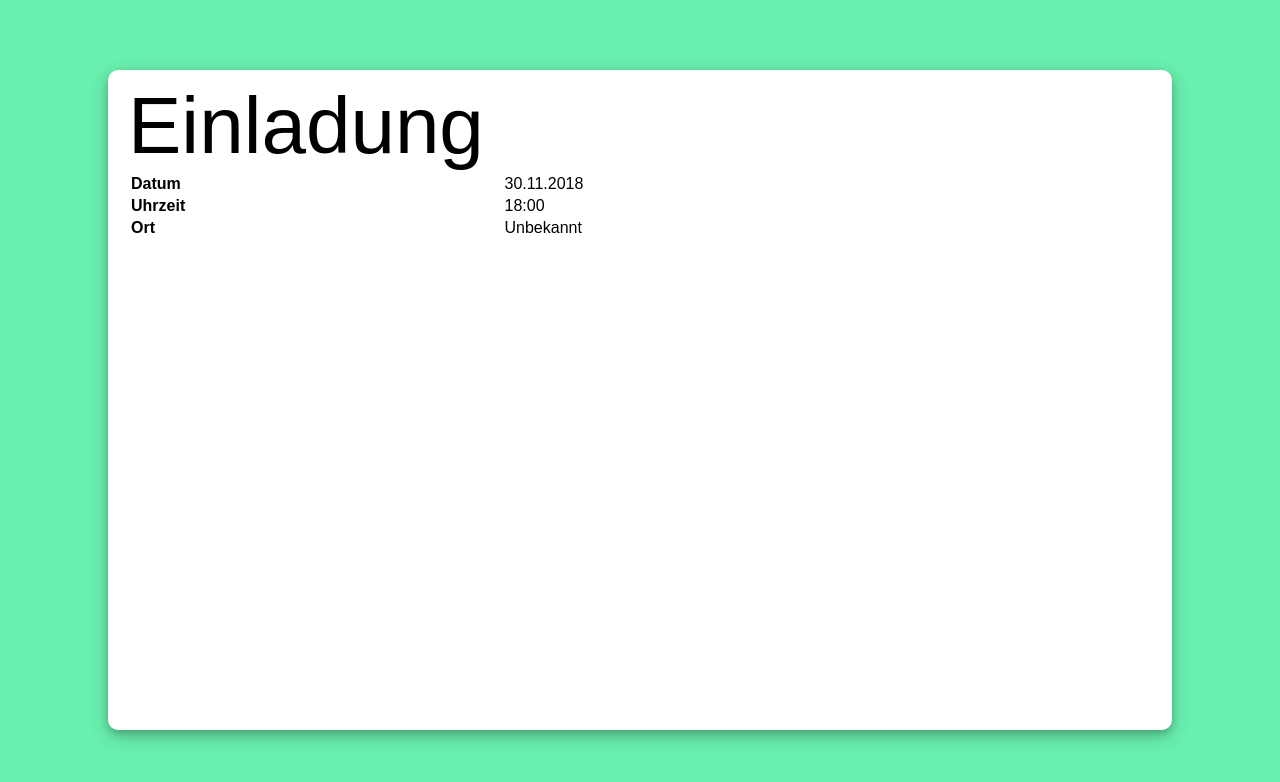
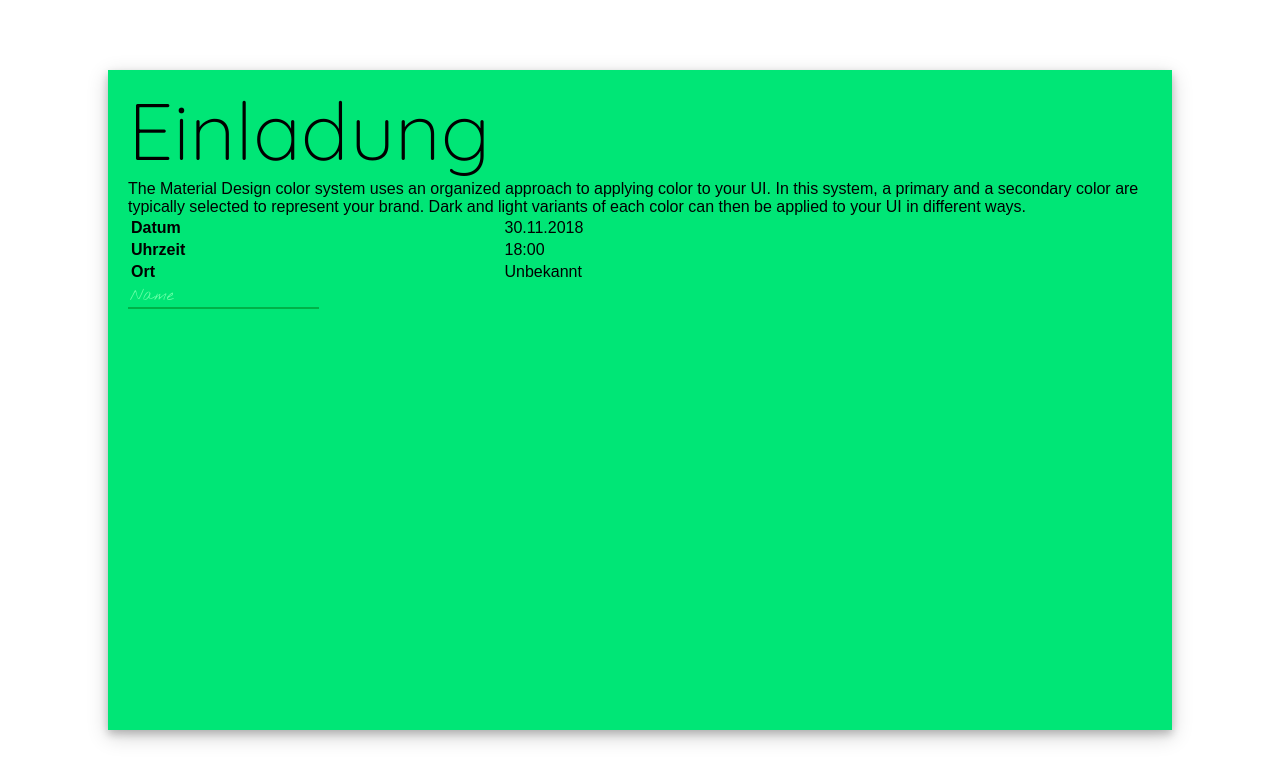
Before and after one commit to RaphiOriginal/30, a React (Create React App) app: page / in a window 1280 px wide. Shown: the top 782 px of the page. Built offline with nearby package versions, Linux system fonts and the light colour scheme.

Commit message:
prototyped card look and form look

```diff
--- a/src/App.css
+++ b/src/App.css
@@ -1,5 +1,7 @@
+@import url('https://fonts.googleapis.com/css?family=Nothing+You+Could+Do|Quicksand:300');
+
 .App {
-  background-color: #69F0AE;
+  background-color: white;
   height: 100vh;
   width: 100vw;
   display: flex;
@@ -9,13 +11,12 @@
 }
 
 .Page {
+  background-color: #00e676;
   display: flex;
-  background-color: white;
   flex-direction: column;
   height: 80vh;
   width: 80vw;
   padding: 10px 20px;
-  border-radius: 10px;
   box-shadow: 0 4px 8px 0 rgba(0, 0, 0, 0.2), 0 6px 20px 0 rgba(0, 0, 0, 0.19);
 }
 
@@ -23,6 +24,21 @@
 }
 
 .details {
+}
+
+.text {
+}
+
+.input-line {
+  background-color: #00e676;
+  border: none;
+  border-bottom: 2px solid #00b248;
+  font-size: 1em;
+  font-family: 'Nothing You Could Do', cursive;
+}
+
+.input-line::placeholder {
+  color: #66ffa6;
 }
 
 .bold {
@@ -50,6 +66,7 @@
 }
 
 .App-title {
+  font-family: 'Quicksand', sans-serif;
   font-size: 5em;
 }
 
--- a/src/App.js
+++ b/src/App.js
@@ -8,11 +8,15 @@ class App extends Component {
       <div className="App">
         <Page classname="Page">
           <Title classname="App-title">Einladung</Title>
+          <Text classname="text">The Material Design color system uses an organized approach to applying color to your UI. In this system, a primary and a secondary color are typically selected to represent your brand. Dark and light variants of each color can then be applied to your UI in different ways.</Text>
           <Details>
             <Detail header="Datum" info="30.11.2018" />
             <Detail header="Uhrzeit" info="18:00" />
             <Detail header="Ort" info="Unbekannt" />
           </Details>
+          <Form>
+            <Input className="input-line" placeholder="Name" />
+          </Form>
         </Page>
       </div>
     );
@@ -38,7 +42,34 @@ class Page extends Component {
 class Text extends Component {
   render(){
     return (
-      <p className={this.props.classname}>{this.props.children}</p>
+      <div className={this.props.classname}>{this.props.children}</div>
+    )
+  }
+}
+
+class Form extends Component {
+  render(){
+    return (
+      <form>{this.props.children}</form>
+    )
+  }
+}
+
+class Input extends Component {
+
+  constructor(props){
+    super(props);
+    this.state = {value: ''};
+    this.handleChange = this.handleChange.bind(this);
+  }
+
+  handleChange(event){
+    this.setState({value: event.target.value});
+  }
+
+  render(){
+    return (
+      <input className= {this.props.className} type="text" placeholder={this.props.placeholder} value={this.state.value} onChange={this.handleChange} />
     )
   }
 }
```
